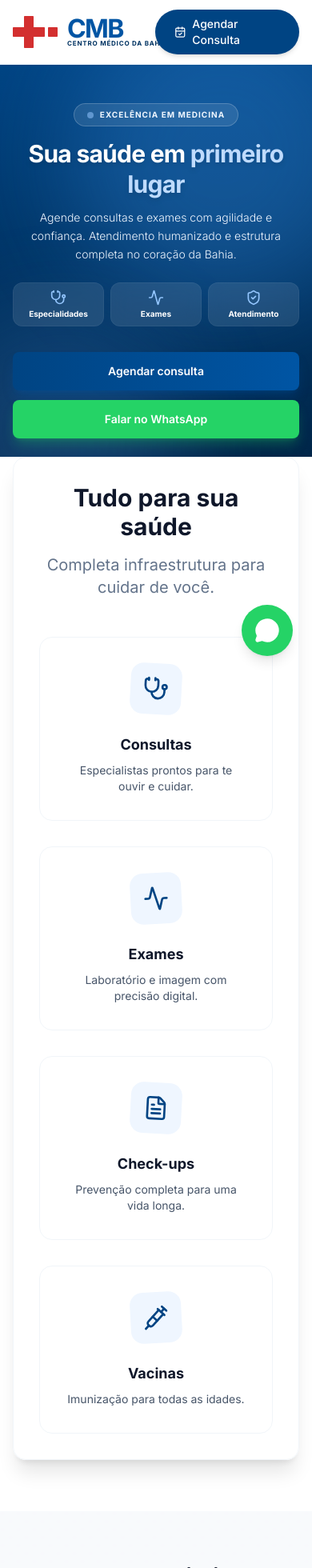
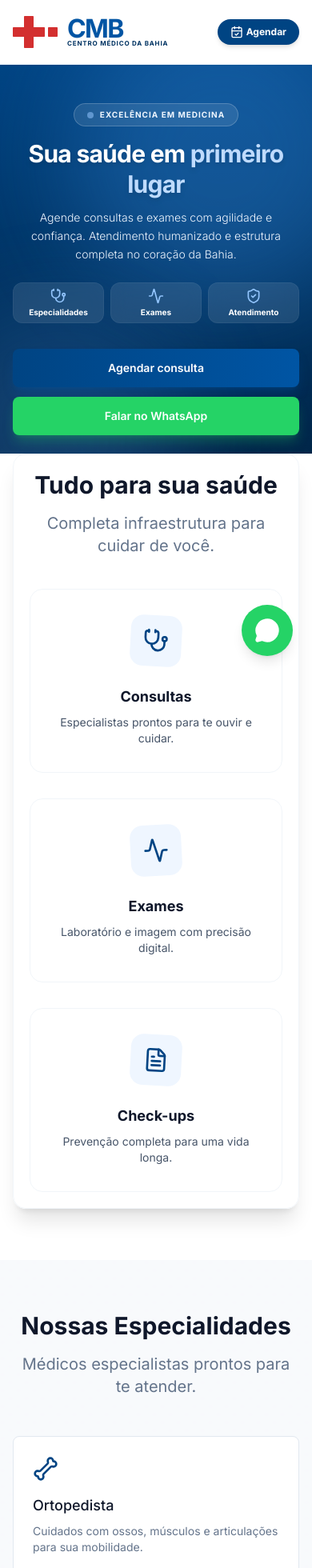
Before and after one commit to LucasRodriguesRibeiro/clinicacmb, a React (Vite) app: page / in a window 390 px wide. Shown: the top 1960 px of the page at 80% size. Built offline with nearby package versions, Linux system fonts and the light colour scheme.

Commit message:
design: remocao do bloco vacina e otimizacao total de responsividade no mobile

```diff
--- a/components/Navbar.tsx
+++ b/components/Navbar.tsx
@@ -20,10 +20,11 @@ export const Navbar: React.FC = () => {
             href={whatsappUrl}
             target="_blank"
             rel="noopener noreferrer"
-            className="bg-primary-600 hover:bg-primary-700 text-white px-6 py-2 rounded-full font-medium text-sm flex items-center transition-colors shadow-md"
+            className="bg-primary-600 hover:bg-primary-700 text-white px-4 sm:px-6 py-2 rounded-full font-bold text-xs sm:text-sm flex items-center transition-colors shadow-md whitespace-nowrap"
           >
-            <CalendarCheck className="w-4 h-4 mr-2" />
-            Agendar Consulta
+            <CalendarCheck className="w-4 h-4 mr-1 sm:mr-2" />
+            <span className="hidden sm:inline">Agendar Consulta</span>
+            <span className="inline sm:hidden">Agendar</span>
           </a>
         </div>
       </div>
--- a/pages/Home.tsx
+++ b/pages/Home.tsx
@@ -7,7 +7,7 @@ import { SPECIALTIES, EXAMS, CONTACT_INFO, FAQS } from '../constants';
 
 export const Home: React.FC = () => {
   return (
-    <div className="flex flex-col">
+    <div className="flex flex-col overflow-x-hidden w-full">
       {/* HERO SECTION */}
       <div className="relative bg-gradient-to-b from-primary-600 to-primary-800 overflow-hidden py-12 lg:py-20 text-white">
         {/* Background Pattern */}
@@ -24,7 +24,7 @@ export const Home: React.FC = () => {
           </div>
 
           {/* Headline */}
-          <h1 className="text-3xl sm:text-4xl md:text-5xl lg:text-6xl font-black tracking-tight mb-3 sm:mb-4 leading-tight drop-shadow-md">
+          <h1 className="text-3xl sm:text-4xl md:text-5xl lg:text-6xl font-black tracking-tight mb-3 sm:mb-4 leading-tight drop-shadow-md break-words">
             Sua saúde em <span className="text-blue-200">primeiro lugar</span>
           </h1>
 
@@ -34,20 +34,20 @@ export const Home: React.FC = () => {
           </p>
 
           {/* Benefits Grid - Horizontal & Compact */}
-          <div className="grid grid-cols-3 md:grid-cols-3 gap-2 sm:gap-4 mb-8 sm:mb-10 max-w-4xl mx-auto">
-            <div className="bg-white/10 backdrop-blur-md rounded-xl p-2 sm:p-4 border border-white/5 flex flex-col items-center hover:bg-white/20 transition-colors">
+          <div className="grid grid-cols-3 gap-2 sm:gap-4 mb-8 sm:mb-10 max-w-4xl mx-auto w-full">
+            <div className="bg-white/10 backdrop-blur-md rounded-xl p-1.5 sm:p-4 border border-white/5 flex flex-col items-center justify-center text-center hover:bg-white/20 transition-colors">
               <Stethoscope className="w-5 h-5 sm:w-6 sm:h-6 text-blue-300 mb-1 sm:mb-2" />
-              <span className="font-bold text-[10px] sm:text-sm leading-tight">Especialidades</span>
+              <span className="font-bold text-[10px] sm:text-sm leading-tight break-words px-1">Especialidades</span>
               <span className="hidden sm:block text-xs text-blue-100 opacity-80 mt-1">Clínico, pediatria e mais</span>
             </div>
-            <div className="bg-white/10 backdrop-blur-md rounded-xl p-2 sm:p-4 border border-white/5 flex flex-col items-center hover:bg-white/20 transition-colors">
+            <div className="bg-white/10 backdrop-blur-md rounded-xl p-1.5 sm:p-4 border border-white/5 flex flex-col items-center justify-center text-center hover:bg-white/20 transition-colors">
               <Activity className="w-5 h-5 sm:w-6 sm:h-6 text-blue-300 mb-1 sm:mb-2" />
-              <span className="font-bold text-[10px] sm:text-sm leading-tight">Exames</span>
+              <span className="font-bold text-[10px] sm:text-sm leading-tight break-words px-1">Exames</span>
               <span className="hidden sm:block text-xs text-blue-100 opacity-80 mt-1">Laboratório e Imagem</span>
             </div>
-            <div className="bg-white/10 backdrop-blur-md rounded-xl p-2 sm:p-4 border border-white/5 flex flex-col items-center hover:bg-white/20 transition-colors">
+            <div className="bg-white/10 backdrop-blur-md rounded-xl p-1.5 sm:p-4 border border-white/5 flex flex-col items-center justify-center text-center hover:bg-white/20 transition-colors">
               <ShieldCheck className="w-5 h-5 sm:w-6 sm:h-6 text-blue-300 mb-1 sm:mb-2" />
-              <span className="font-bold text-[10px] sm:text-sm leading-tight text-center">Atendimento</span>
+              <span className="font-bold text-[10px] sm:text-sm leading-tight text-center break-words px-1">Atendimento</span>
               <span className="hidden sm:block text-xs text-blue-100 opacity-80 mt-1">Cuidado em cada etapa</span>
             </div>
           </div>
@@ -86,12 +86,12 @@ export const Home: React.FC = () => {
 
       {/* O QUE VOCÊ ENCONTRA NA CMB */}
       <Section background="white" className="relative -mt-16 z-20 pt-0">
-        <div className="bg-white/80 backdrop-blur-lg rounded-2xl shadow-xl border border-slate-100 p-8 md:p-12">
-          <div className="text-center mb-12">
+        <div className="bg-white/80 backdrop-blur-lg rounded-2xl shadow-xl border border-slate-100 p-5 sm:p-8 md:p-12">
+          <div className="text-center mb-10 sm:mb-12">
             <h2 className="text-3xl font-extrabold text-slate-900 sm:text-4xl">Tudo para sua saúde</h2>
             <p className="mt-4 text-xl text-slate-500">Completa infraestrutura para cuidar de você.</p>
           </div>
-          <div className="grid grid-cols-1 md:grid-cols-2 lg:grid-cols-4 gap-8">
+          <div className="grid grid-cols-1 md:grid-cols-3 gap-8">
             <div className="group bg-white p-8 rounded-2xl border border-slate-100 text-center hover:shadow-glow transition-all duration-300 transform hover:-translate-y-2">
               <div className="w-16 h-16 bg-blue-50 text-primary-600 rounded-2xl rotate-3 group-hover:rotate-0 transition-transform flex items-center justify-center mx-auto mb-6">
                 <Stethoscope className="w-8 h-8" />
@@ -112,13 +112,6 @@ export const Home: React.FC = () => {
               </div>
               <h3 className="text-lg font-bold text-slate-900 mb-2">Check-ups</h3>
               <p className="text-sm text-slate-600">Prevenção completa para uma vida longa.</p>
-            </div>
-            <div className="group bg-white p-8 rounded-2xl border border-slate-100 text-center hover:shadow-glow transition-all duration-300 transform hover:-translate-y-2">
-              <div className="w-16 h-16 bg-blue-50 text-primary-600 rounded-2xl -rotate-3 group-hover:rotate-0 transition-transform flex items-center justify-center mx-auto mb-6">
-                <Syringe className="w-8 h-8" />
-              </div>
-              <h3 className="text-lg font-bold text-slate-900 mb-2">Vacinas</h3>
-              <p className="text-sm text-slate-600">Imunização para todas as idades.</p>
             </div>
           </div>
         </div>
@@ -182,9 +175,9 @@ export const Home: React.FC = () => {
             </div>
 
           </div>
-          <div className="mt-10 lg:mt-0 lg:w-1/2 lg:pl-10 relative">
+          <div className="mt-12 lg:mt-0 lg:w-1/2 lg:pl-10 relative">
             {/* Abstract Geometric Composition */}
-            <div className="relative h-[450px] w-full rounded-2xl bg-white/5 border border-white/10 backdrop-blur-sm overflow-hidden flex items-center justify-center group">
+            <div className="relative h-auto py-12 lg:h-[450px] lg:py-0 w-full rounded-2xl bg-white/5 border border-white/10 backdrop-blur-sm overflow-hidden flex items-center justify-center group">
 
               {/* Background Gradients */}
               <div className="absolute top-0 right-0 w-64 h-64 bg-blue-400 rounded-full mix-blend-overlay filter blur-3xl opacity-20 animate-pulse-slow"></div>
@@ -201,7 +194,7 @@ export const Home: React.FC = () => {
               </div>
 
               {/* Icons Grid */}
-              <div className="relative z-10 grid grid-cols-2 gap-6 p-6 w-full max-w-md">
+              <div className="relative z-10 grid grid-cols-2 gap-4 sm:gap-6 p-4 sm:p-6 w-full max-w-md">
 
                 {/* ECG Icon */}
                 <div className="aspect-square flex flex-col items-center justify-center p-4 bg-white/10 rounded-2xl backdrop-blur-md border border-white/10 shadow-lg transform hover:scale-105 transition-all duration-300">
```
